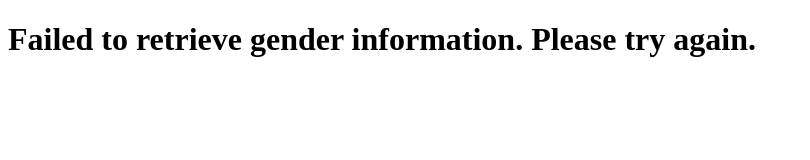
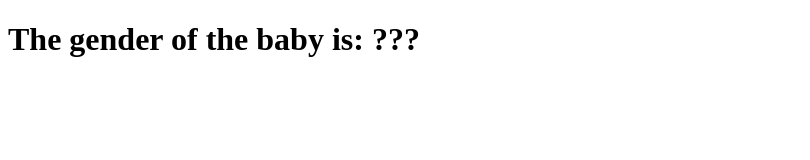
Before and after one commit to arzooghuman/gender-reveal-app, a plain HTML site: page index.html in a window 1280 px wide. Shown: the whole page, without its empty margins (0-810 px from the left). Drawn offline with Linux system fonts and the light colour scheme; no server answers.

Commit message:
made few changes

```diff
--- a/index.html
+++ b/index.html
@@ -11,9 +11,9 @@
     <script>
         async function getGender() {
             try {
-                const response = await fetch('https://api.example.com/gender'); // Replace with the actual API endpoint
+                const response = await fetch('https://api.jsonbin.io/v3/b/64cd7638b89b1e2299cb7c84');
                 const data = await response.json();
-                return data.gender; // Assuming the API returns an object with a 'gender' property
+                return data;
             } catch (error) {
                 console.error('Error fetching gender data:', error);
                 return null;
@@ -21,12 +21,9 @@
         }
 
         // Call the asynchronous function and update the gender reveal message
-        getGender().then(gender => {
-            if (gender) {
-                document.querySelector('h1').innerText = `The gender of the baby is: ${gender}`;
-            } else {
-                document.querySelector('h1').innerText = 'Failed to retrieve gender information. Please try again.';
-            }
+        getGender().then(data => {
+
+            document.querySelector('h1').innerText = `The gender of the baby is: ${data.gender}`;
         });
     </script>
 </body>
```
